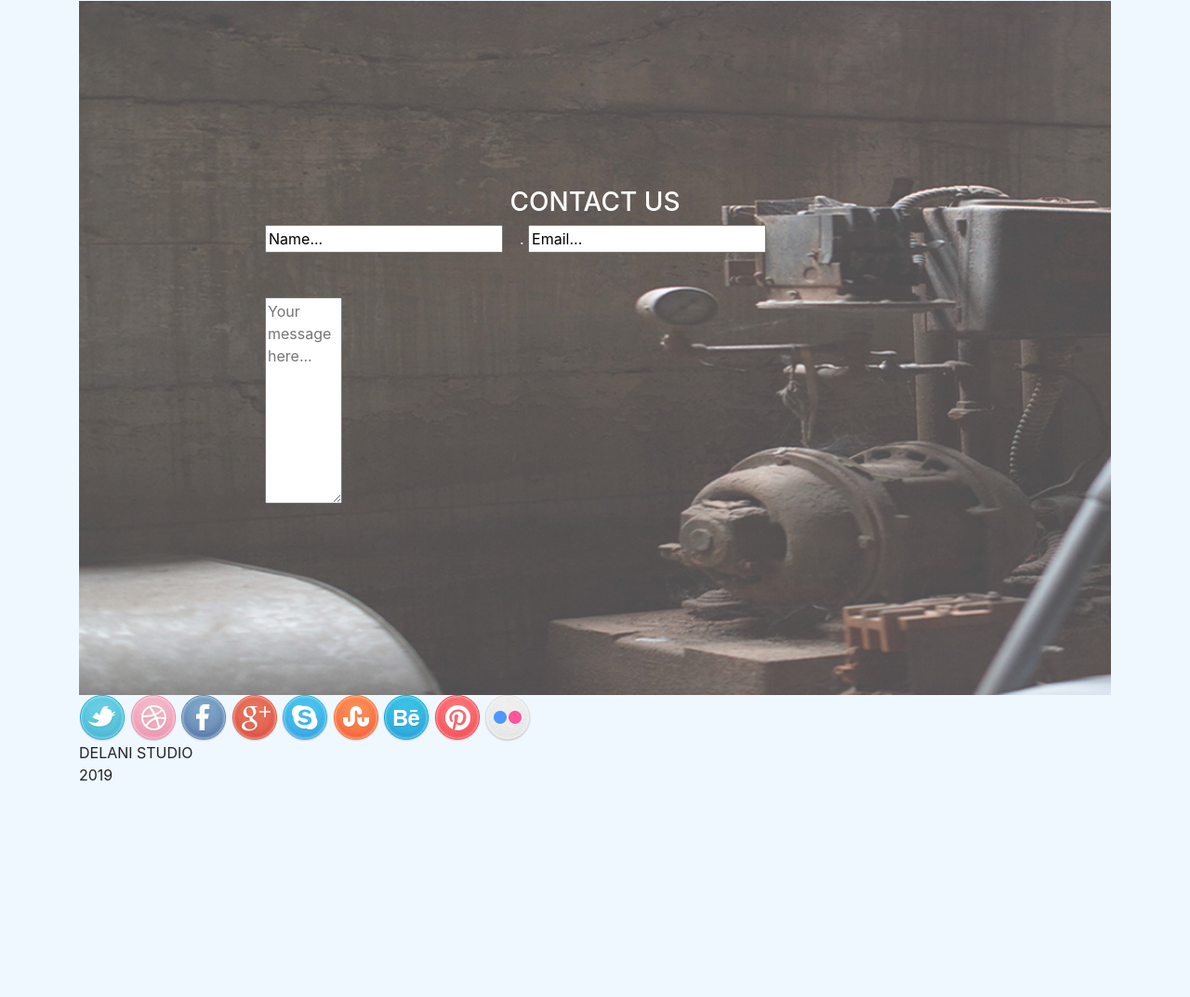
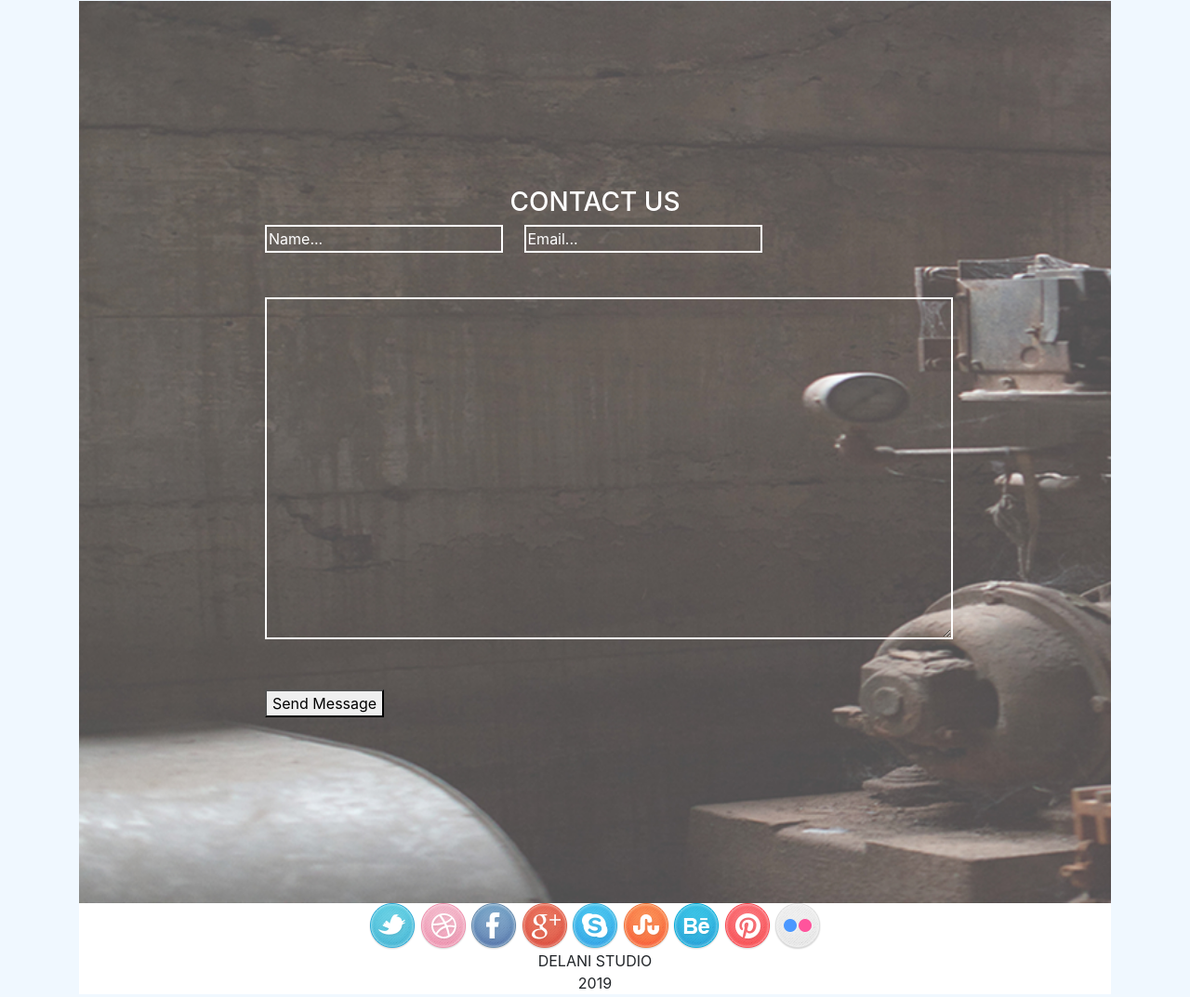
Before and after one commit to Benedicte-Manishimwe/DELANI-STUDIO, a plain HTML site: page index.html in a window 1280 px wide. Shown: the part 2736-3809 px from the top of the page at 93% size. Before the commit the page ends 3630 px from the top, so only its background shows below. Drawn offline with Linux system fonts and the light colour scheme; files whose address does not match are found by name.

Commit message:
style footer div

```diff
--- a/css/styles.css
+++ b/css/styles.css
@@ -83,3 +83,23 @@ h3{
   padding:200px;
   color:white;
 }
+.name{
+  border:2px solid white;
+  background:transparent;
+  color:white;
+}
+.email{
+  border:2px solid white;
+  background:transparent;
+  color:white;
+}
+.message{
+  border:2px solid white;
+  background:transparent;
+  color:white;
+}
+#footer{
+  margin-top:0;
+  background-color: white;
+  text-align: center;
+}
--- a/index.html
+++ b/index.html
@@ -69,12 +69,15 @@
     <div class="contact">
         <form>
       <h3>CONTACT US</h3>
-          <input type="text" value="Name...">&nbsp&nbsp&nbsp&nbsp.
-          <input type="email" value="Email..."><br><br><br>
-          <textarea type="text" rows="9" cols="6" placeholder="Your message here..." ></textarea>
+          <input class="name"type="text" value="Name...">&nbsp&nbsp&nbsp&nbsp
+          <input class="email" type="email" value="Email..."><br><br><br>
+          <textarea  class="message" type="text" rows="15" cols="70" value="Your message here..." ></textarea>
+          <br><br><br>
+          <button  class="submit" type="submit" oclick=>Send Message</button>
+
         </form>
       </div>
-      <div id="social media">
+      <div id="footer">
         <img src="img/social icons/twitter.png">
         <img src="img/social icons/dribble.png">
         <img src="img/social icons/facebook.png">
```
